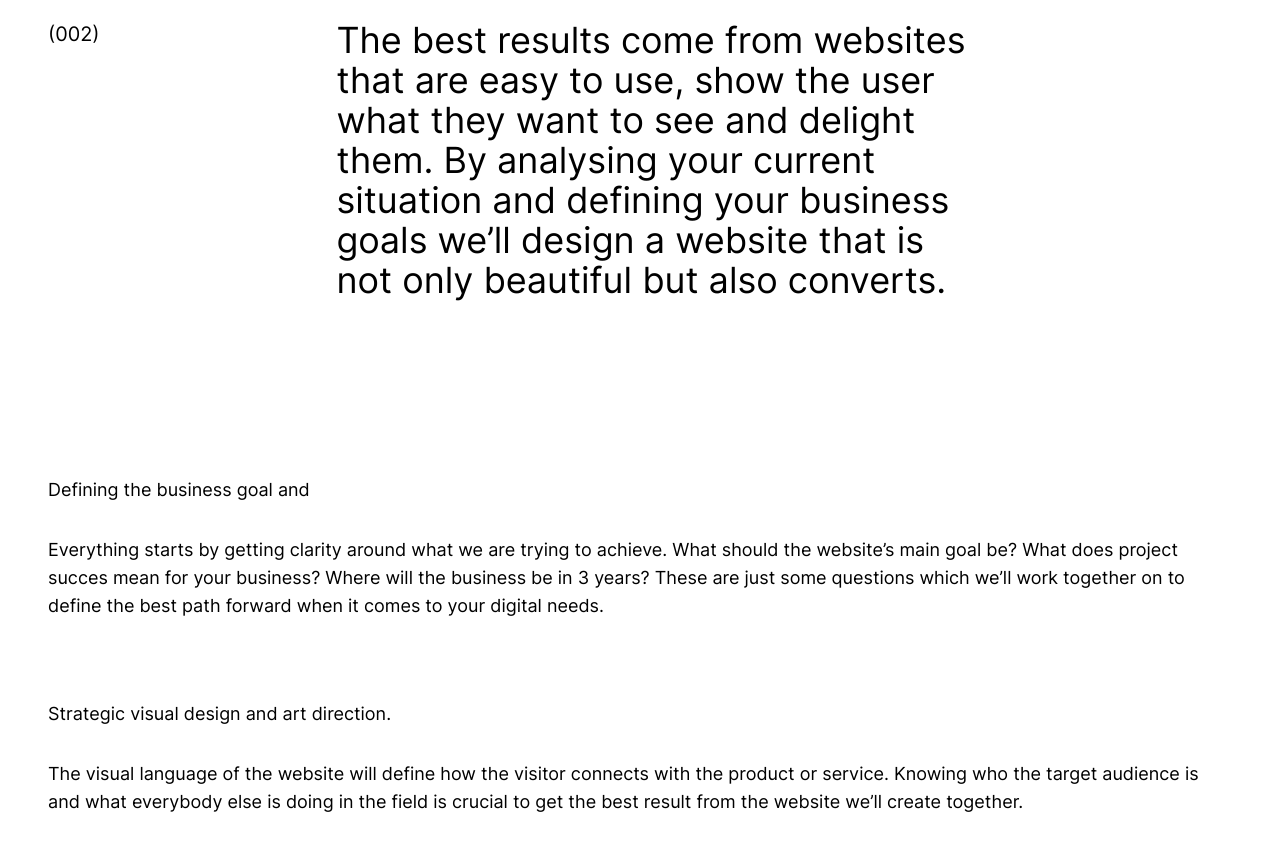
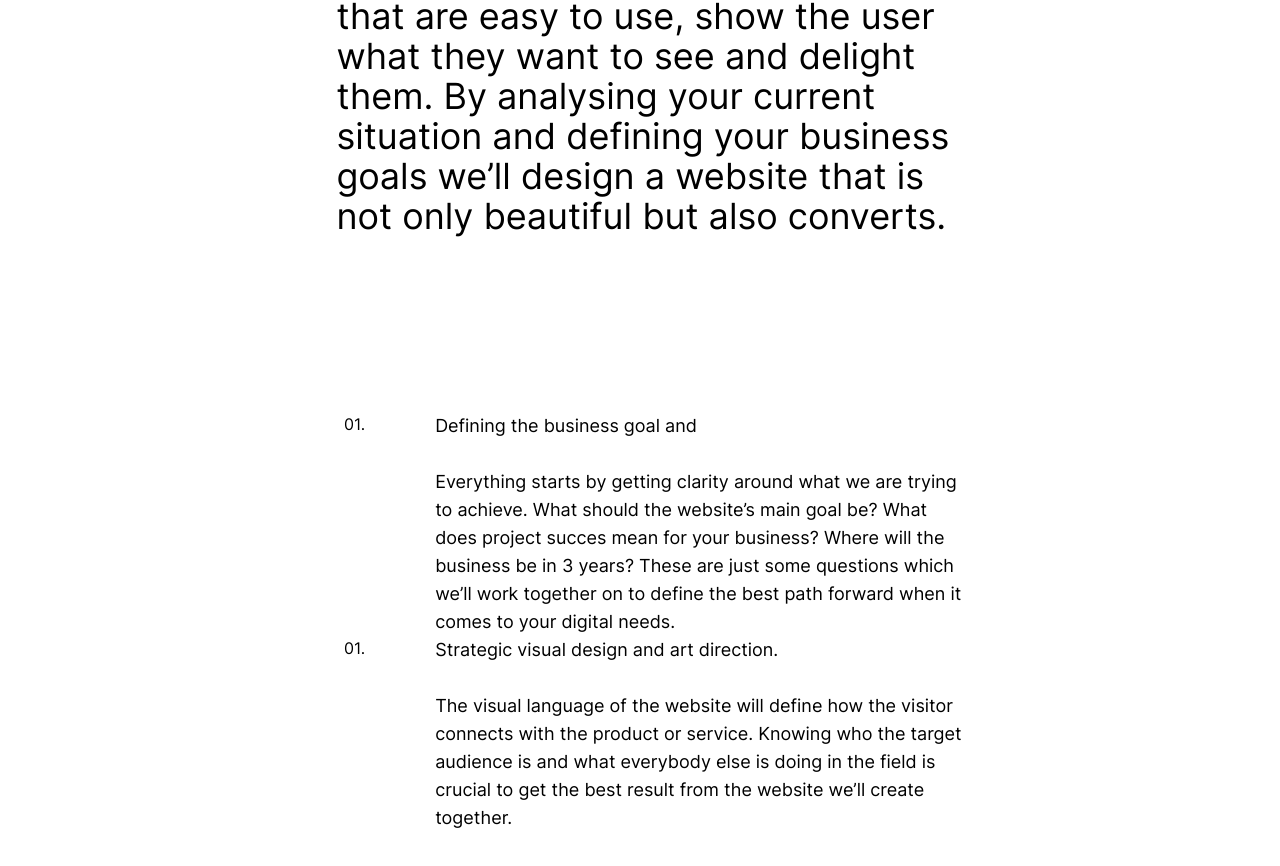
Before and after one commit to Eranmonnie/Me, a React (Vite) app: page /about in a window 1280 px wide. Shown: the part 1564-2430 px from the top of the page. Built offline with nearby package versions, Linux system fonts and the light colour scheme.

Commit message:
idek section

```diff
--- a/src/components/Profile.tsx
+++ b/src/components/Profile.tsx
@@ -3,7 +3,7 @@ import React from 'react'
 const profile = () => {
   return (
     <>
-      <div className="w-[99.7%] mt-44  mb-24 gap-5 lg:mb-44">
+      <div className="w-[99.7%] mt-28  mb-24 gap-5 lg:mb-44">
         <div className="">
           <img
             src="src\images\Screenshot (26).png"
--- a/src/components/Solution.tsx
+++ b/src/components/Solution.tsx
@@ -1,19 +1,21 @@
-import React from 'react'
+import React from "react";
 
-const Solution = ({heading,data}) => {
+const Solution = ({ heading, data }) => {
   return (
-   <>
-   <div className="flex flex-col gap-8 mb-20">
-        <h3 className="text-lg">
-            {heading}
-        </h3>
+    <>
+      <div className="lg:w-[75%] lg:ml-auto">
+        <div className="lg:flex lg:flex-row lg:gap-[70px]">
+          <h3 className="hidden lg:inline ">01.</h3>
 
-        <p className="text-lg">
-            {data}
-        </p>
-   </div>
-   </>
-  )
-}
+          <div className="lg:w-[60%]">
+            <h3 className="text-lg mb-7">{heading}</h3>
 
-export default Solution
+            <p className="text-lg">{data}</p>
+          </div>
+        </div>
+      </div>
+    </>
+  );
+};
+
+export default Solution;
```
